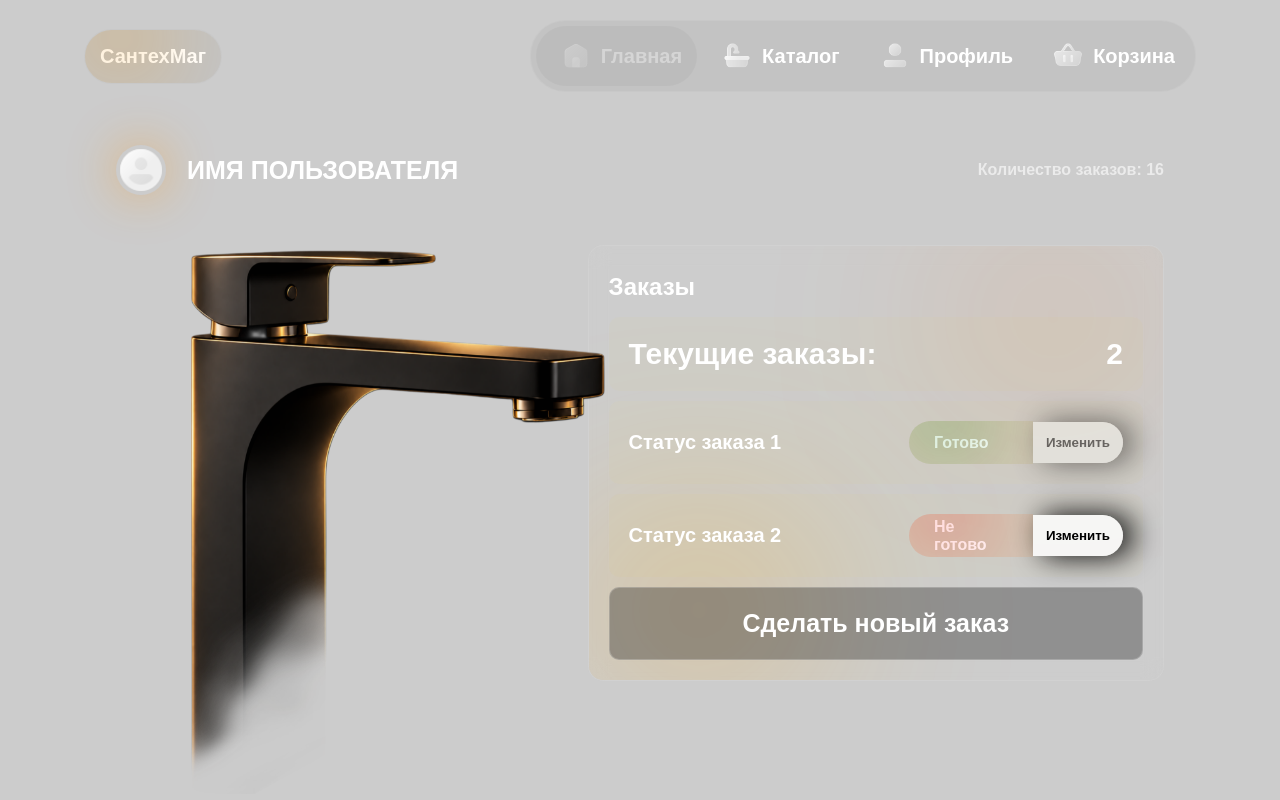
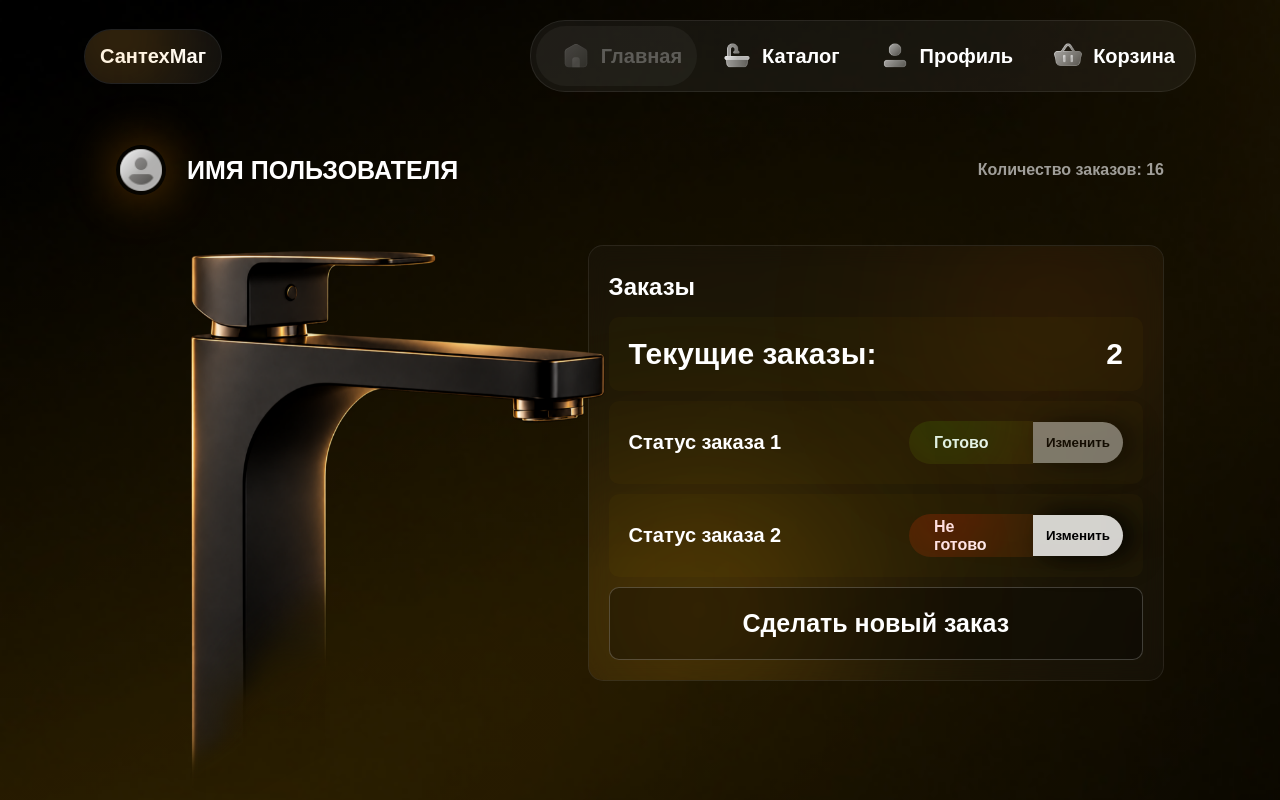
Before and after one commit to Shab-ik/plumbing.shop, a plain HTML site: page index.html in a window 1280 px wide. Shown: the top 800 px of the page. Drawn offline with Linux system fonts and the light colour scheme; a script that the page names is missing; a web font is replaced by a local one.

Commit message:
Update style.css

```diff
--- a/css/style.css
+++ b/css/style.css
@@ -15,7 +15,7 @@
 
 body {
   background: linear-gradient(rgba(0, 0, 0, 0.2), rgba(0, 0, 0, 0.2)),
-    url('img/fon.jpg') 0 0/cover;
+    url('../img/fon.jpg') 0 0/cover;
 }
 
 .fon-blok {
```
